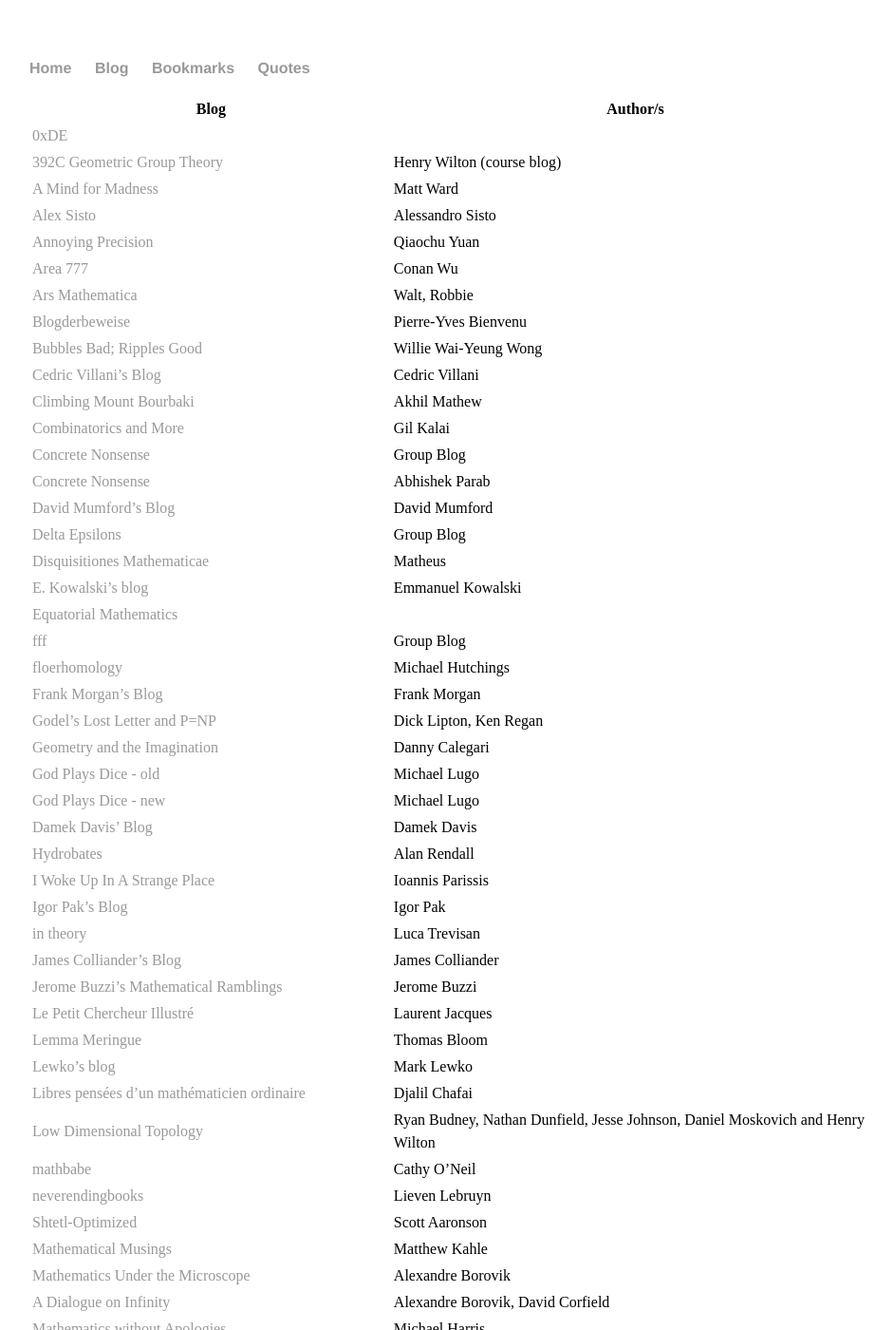
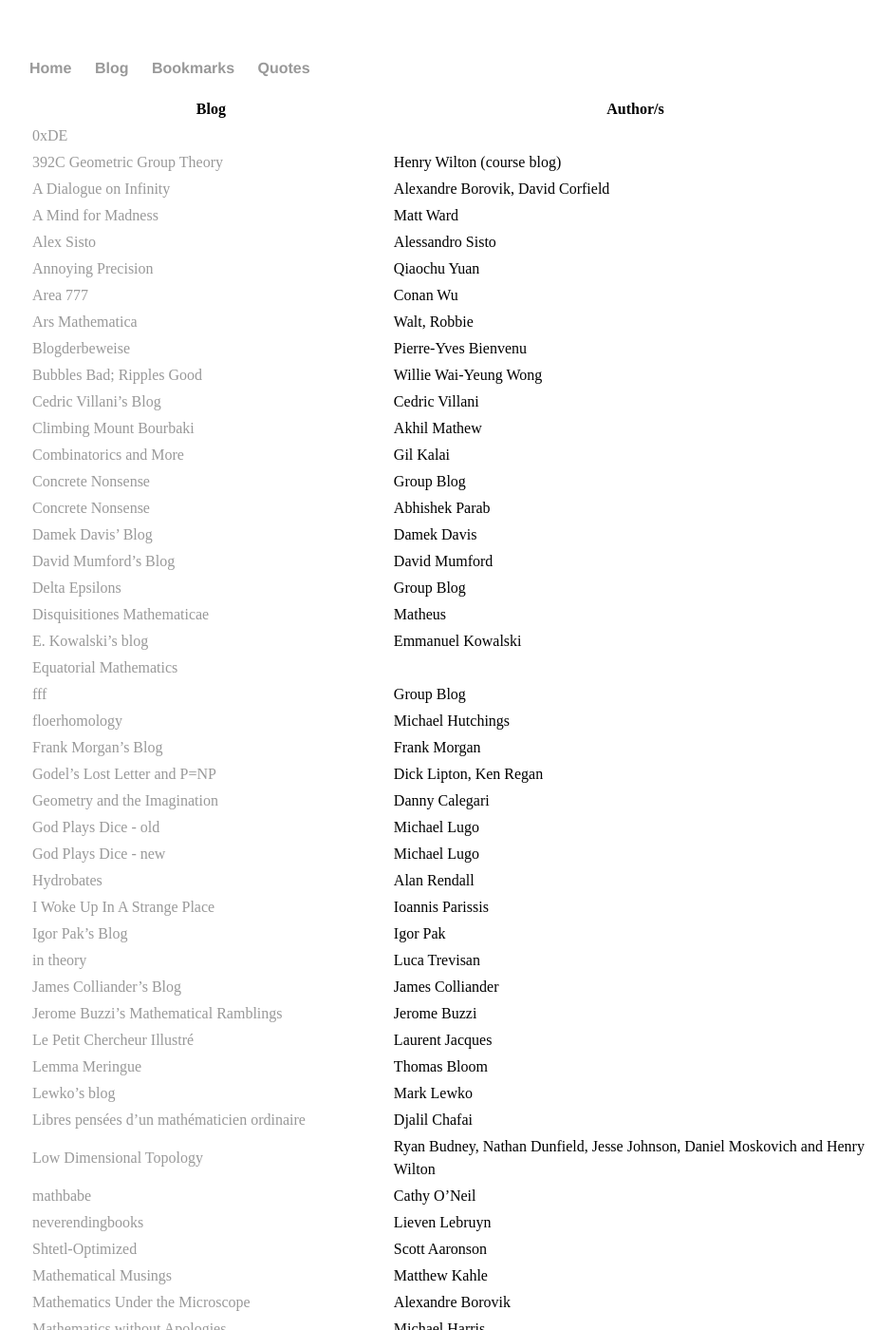
Before and after one commit to nirakarneo/nirakarneo.github.io, a Jekyll site: the page built from bookmarks/index.md, in a window 1280 px wide and 1400 px high. Shown: the whole window at 95% size, without its empty margins (161-1103 px from the left). Built offline with Jekyll 4.4.1, drawn with Linux system fonts in a browser that asks for light colours; part of the change alters nothing that is shown.

```diff
--- a/bookmarks/index.md
+++ b/bookmarks/index.md
@@ -6,6 +6,7 @@ Blog | Author/s
 -----|---------
 [0xDE](http://11011110.livejournal.com/) |
 [392C Geometric Group Theory](https://392c.wordpress.com/) | Henry Wilton (course blog)
+[A Dialogue on Infinity](https://dialinf.wordpress.com/) | Alexandre Borovik, David Corfield
 [A Mind for Madness](https://hilbertthm90.wordpress.com/) | Matt Ward
 [Alex Sisto](https://alexsisto.wordpress.com/) | Alessandro Sisto
 [Annoying Precision](https://qchu.wordpress.com/) | Qiaochu Yuan
@@ -18,6 +19,7 @@ Blog | Author/s
 [Combinatorics and More](https://gilkalai.wordpress.com/) | Gil Kalai
 [Concrete Nonsense](https://concretenonsense.wordpress.com/) | Group Blog
 [Concrete Nonsense](https://abhishekparab.wordpress.com/) | Abhishek Parab
+[Damek Davis' Blog](https://damekdavis.wordpress.com/) | Damek Davis
 [David Mumford's Blog](http://www.dam.brown.edu/people/mumford/blog.html) | David Mumford
 [Delta Epsilons](https://deltaepsilons.wordpress.com/) | Group Blog
 [Disquisitiones Mathematicae](https://matheuscmss.wordpress.com/) | Matheus
@@ -30,7 +32,6 @@ Blog | Author/s
 [Geometry and the Imagination](https://lamington.wordpress.com/) | Danny Calegari
 [God Plays Dice - old](http://godplaysdice.blogspot.ca/) | Michael Lugo
 [God Plays Dice - new](http://gottwurfelt.com/)	| Michael Lugo
-[Damek Davis' Blog](https://damekdavis.wordpress.com/) | Damek Davis
 [Hydrobates](https://alanrendall.wordpress.com/) | Alan Rendall
 [I Woke Up In A Strange Place](https://yannisparissis.wordpress.com/) | Ioannis Parissis
 [Igor Pak's Blog](https://igorpak.wordpress.com/) | Igor Pak
@@ -47,7 +48,6 @@ Blog | Author/s
 [Shtetl-Optimized](http://www.scottaaronson.com/blog/) | Scott Aaronson
 [Mathematical Musings](https://matthewkahle.wordpress.com/) | Matthew Kahle
 [Mathematics Under the Microscope](https://micromath.wordpress.com) | Alexandre Borovik
-[A Dialogue on Infinity](https://dialinf.wordpress.com/) | Alexandre Borovik, David Corfield
 [Mathematics without Apologies](https://mathematicswithoutapologies.wordpress.com/) | Michael Harris
 [Matt Baker's Math Blog](https://mattbakerblog.wordpress.com/) | Matt Baker
 [Mixed Math - new](http://davidlowryduda.com/) | David Lowry-Duda
```
